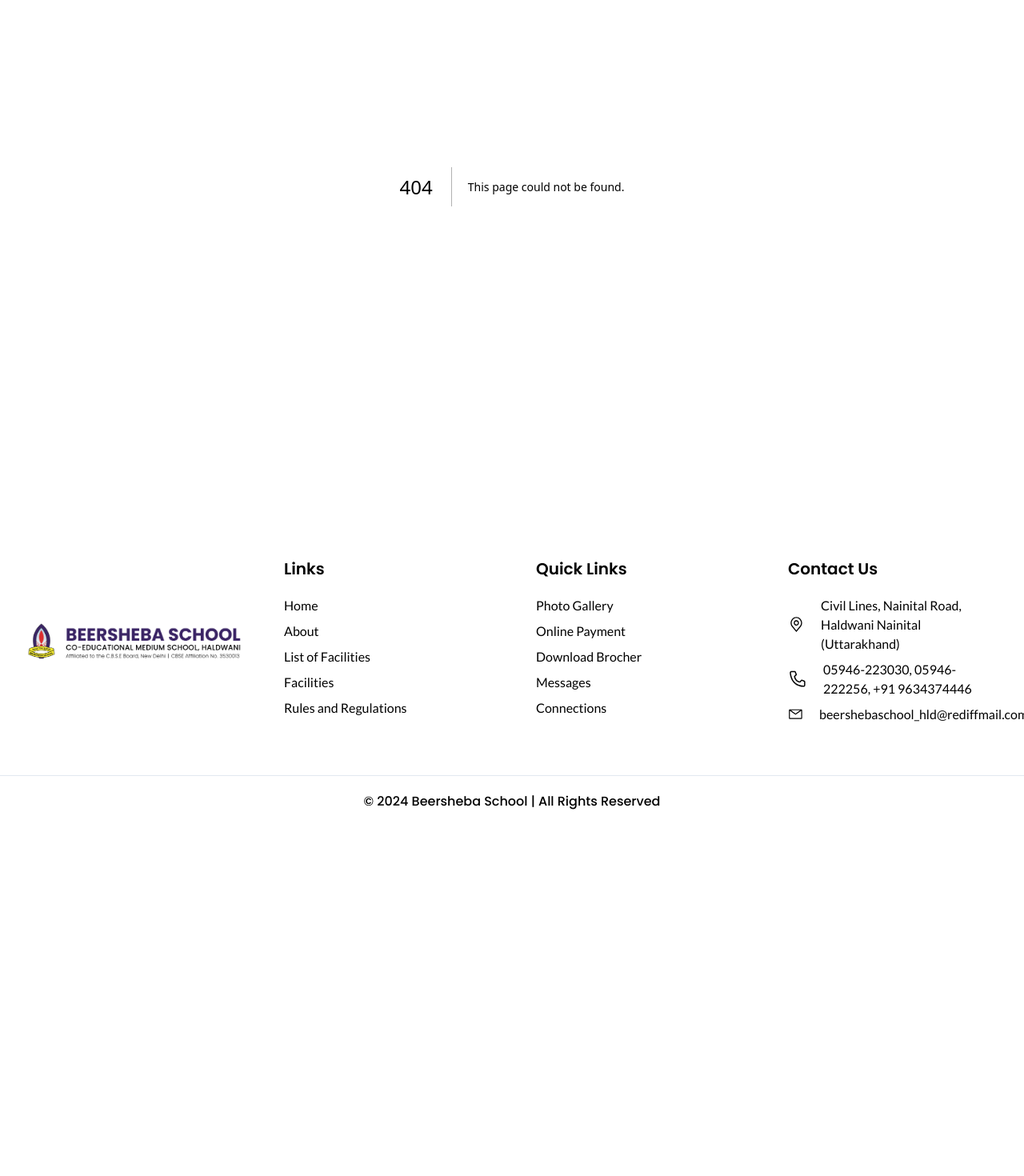
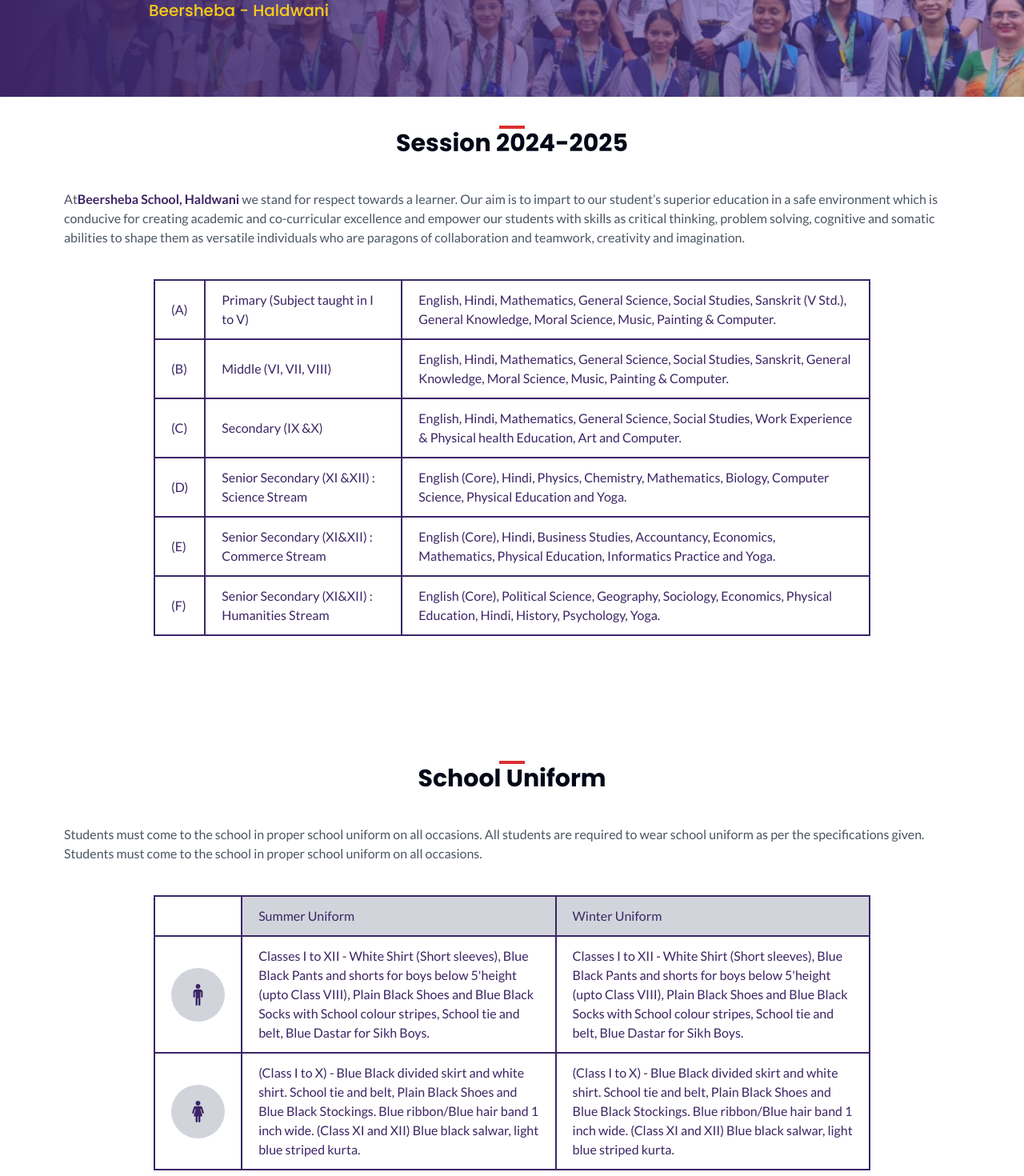
Before and after one commit to beersheba2130/school-website, a Next.js app: page /academics in a window 1280 px wide. Before the commit this address had no page. Shown: the part 320-1790 px from the top of the page at 80% size. Before the commit the page ends 1354 px from the top, so only its background shows below. Built offline with nearby package versions, Linux system fonts and the light colour scheme.

Commit message:
school uniform section done

```diff
--- /dev/null
+++ b/src/app/academics/page.tsx
@@ -0,0 +1,20 @@
+import Sessions from "@/components/academics/sessions";
+import Uniform from "@/components/academics/uniform";
+import Banner from "@/components/banner";
+import React from "react";
+
+const page = () => {
+  return (
+    <>
+      <Banner
+        title="Academics"
+        description="Beersheba - Haldwani"
+        source="/assets/image/aboutImage.jpg"
+      />
+      <Sessions />
+      <Uniform />
+    </>
+  );
+};
+
+export default page;
--- a/src/components/about/our-desc.tsx
+++ b/src/components/about/our-desc.tsx
@@ -26,7 +26,7 @@ const OurDesc = () => {
         Bhatt.unwavering efforts of the late
       </p>
 
-      <div className="max-w-4xl mx-auto">
+      <div className="max-w-4xl mx-auto ">
         <table className="w-full my-10 text-[#3B2565] border-collapse">
           <tr>
             <td className="border-2 border-[#3B2565] py-3 px-5">
--- /dev/null
+++ b/src/components/academics/sessions.tsx
@@ -0,0 +1,93 @@
+import React from "react";
+import Heading3 from "../heading3";
+
+const Sessions = () => {
+  return (
+    <section className="container p-5 lg:p-10 ">
+      <Heading3 title="Session 2024-2025" />
+      <div className="lg:p-10 ">
+        <p className="text-gray-600 ">
+          At
+          <span className="text-[#3B2565] font-semibold ">
+            Beersheba School, Haldwani
+          </span>{" "}
+          we stand for respect towards a learner. Our aim is to impart to our
+          student’s superior education in a safe environment which is conducive
+          for creating academic and co-curricular excellence and empower our
+          students with skills as critical thinking, problem solving, cognitive
+          and somatic abilities to shape them as versatile individuals who are
+          paragons of collaboration and teamwork, creativity and imagination.
+        </p>
+
+        <div className="max-w-4xl mx-auto">
+          <table className="w-full my-10 text-[#3B2565] border-collapse">
+            <tr>
+              <td className="border-2 border-[#3B2565] py-3 px-5">(A)</td>
+              <td className="border-2 border-[#3B2565] py-3 px-5">
+                Primary (Subject taught in I to V)
+              </td>
+              <td className="border-2 border-[#3B2565] py-3 px-5">
+                English, Hindi, Mathematics, General Science, Social Studies,
+                Sanskrit (V Std.), General Knowledge, Moral Science, Music,
+                Painting & Computer.
+              </td>
+            </tr>
+            <tr>
+              <td className="border-2 border-[#3B2565] py-3 px-5">(B)</td>
+              <td className="border-2 border-[#3B2565] py-3 px-5">
+                Middle (VI, VII, VIII)
+              </td>
+              <td className="border-2 border-[#3B2565] py-3 px-5">
+                English, Hindi, Mathematics, General Science, Social Studies,
+                Sanskrit, General Knowledge, Moral Science, Music, Painting &
+                Computer.
+              </td>
+            </tr>
+            <tr>
+              <td className="border-2 border-[#3B2565] py-3 px-5">(C)</td>
+              <td className="border-2 border-[#3B2565] py-3 px-5">
+                Secondary (IX &X)
+              </td>
+              <td className="border-2 border-[#3B2565] py-3 px-5">
+                English, Hindi, Mathematics, General Science, Social Studies,
+                Work Experience & Physical health Education, Art and Computer.
+              </td>
+            </tr>
+            <tr>
+              <td className="border-2 border-[#3B2565] py-3 px-5">(D)</td>
+              <td className="border-2 border-[#3B2565] py-3 px-5">
+                Senior Secondary (XI &XII) : Science Stream
+              </td>
+              <td className="border-2 border-[#3B2565] py-3 px-5">
+                English (Core), Hindi, Physics, Chemistry, Mathematics, Biology,
+                Computer Science, Physical Education and Yoga.
+              </td>
+            </tr>
+            <tr>
+              <td className="border-2 border-[#3B2565] py-3 px-5">(E)</td>
+              <td className="border-2 border-[#3B2565] py-3 px-5">
+                Senior Secondary (XI&XII) : Commerce Stream
+              </td>
+              <td className="border-2 border-[#3B2565] py-3 px-5">
+                English (Core), Hindi, Business Studies, Accountancy, Economics,
+                Mathematics, Physical Education, Informatics Practice and Yoga.
+              </td>
+            </tr>
+            <tr>
+              <td className="border-2 border-[#3B2565] py-3 px-5">(F)</td>
+              <td className="border-2 border-[#3B2565] py-3 px-5">
+                Senior Secondary (XI&XII) : Humanities Stream
+              </td>
+              <td className="border-2 border-[#3B2565] py-3 px-5">
+                English (Core), Political Science, Geography, Sociology,
+                Economics, Physical Education, Hindi, History, Psychology, Yoga.
+              </td>
+            </tr>
+          </table>
+        </div>
+      </div>
+    </section>
+  );
+};
+
+export default Sessions;
--- /dev/null
+++ b/src/components/academics/uniform.tsx
@@ -0,0 +1,83 @@
+import React from "react";
+import Heading3 from "../heading3";
+import Image from "next/image";
+
+const Uniform = () => {
+  return (
+    <section className="container p-5 lg:p-10 ">
+      <Heading3 title="School Uniform" />
+      <div className="lg:p-10 ">
+        <p className="text-gray-600 ">
+          Students must come to the school in proper school uniform on all
+          occasions. All students are required to wear school uniform as per the
+          specifications given. Students must come to the school in proper
+          school uniform on all occasions.
+        </p>
+
+        <div className="max-w-4xl mx-auto">
+          <table className="w-full my-10 text-[#3B2565] border-collapse">
+            <tr>
+              <td className="border-2 border-[#3B2565] py-3 px-5"></td>
+              <td className="border-2 border-[#3B2565] py-3 px-5 bg-gray-300">
+                Summer Uniform
+              </td>
+              <td className="border-2 border-[#3B2565] py-3 px-5 bg-gray-300">
+                Winter Uniform
+              </td>
+            </tr>
+            <tr>
+              <td className="border-2 border-[#3B2565] py-3 px-5">
+                <div className="flex justify-center items-center rounded-full p-5 bg-gray-300">
+                  <Image
+                    src={"/assets/image/man (1).svg"}
+                    alt="womenIcon"
+                    width={150}
+                    height={150}
+                  />
+                </div>
+              </td>
+              <td className="border-2 border-[#3B2565] py-3 px-5">
+                Classes I to XII - White Shirt (Short sleeves), Blue Black Pants
+                and shorts for boys below 5'height (upto Class VIII), Plain
+                Black Shoes and Blue Black Socks with School colour stripes,
+                School tie and belt, Blue Dastar for Sikh Boys.
+              </td>
+              <td className="border-2 border-[#3B2565] py-3 px-5">
+                Classes I to XII - White Shirt (Short sleeves), Blue Black Pants
+                and shorts for boys below 5'height (upto Class VIII), Plain
+                Black Shoes and Blue Black Socks with School colour stripes,
+                School tie and belt, Blue Dastar for Sikh Boys.
+              </td>
+            </tr>
+            <tr>
+              <td className="border-2 border-[#3B2565] py-3 px-5">
+                <div className="flex justify-center items-center rounded-full p-5 bg-gray-300">
+                  <Image
+                    src={"/assets/image/man (2).svg"}
+                    alt="womenIcon"
+                    width={150}
+                    height={150}
+                  />
+                </div>
+              </td>
+              <td className="border-2 border-[#3B2565] py-3 px-5">
+                (Class I to X) - Blue Black divided skirt and white shirt.
+                School tie and belt, Plain Black Shoes and Blue Black Stockings.
+                Blue ribbon/Blue hair band 1 inch wide. (Class XI and XII) Blue
+                black salwar, light blue striped kurta.
+              </td>
+              <td className="border-2 border-[#3B2565] py-3 px-5">
+                (Class I to X) - Blue Black divided skirt and white shirt.
+                School tie and belt, Plain Black Shoes and Blue Black Stockings.
+                Blue ribbon/Blue hair band 1 inch wide. (Class XI and XII) Blue
+                black salwar, light blue striped kurta.
+              </td>
+            </tr>
+          </table>
+        </div>
+      </div>
+    </section>
+  );
+};
+
+export default Uniform;
--- a/src/components/heading3.tsx
+++ b/src/components/heading3.tsx
@@ -13,7 +13,7 @@ const Heading3 = ({ title }: Props) => {
       >
         {title}
       </h1>
-      <div className="absolute top-0 border-2 w-8 border-[#DB2F2F]"></div>
+      <div className="absolute -top-1 border-2 w-8 border-[#DB2F2F]"></div>
     </div>
   );
 };
```
Also changed, not shown: public/assets/image/man (1).svg (added), public/assets/image/man (2).svg (added).
